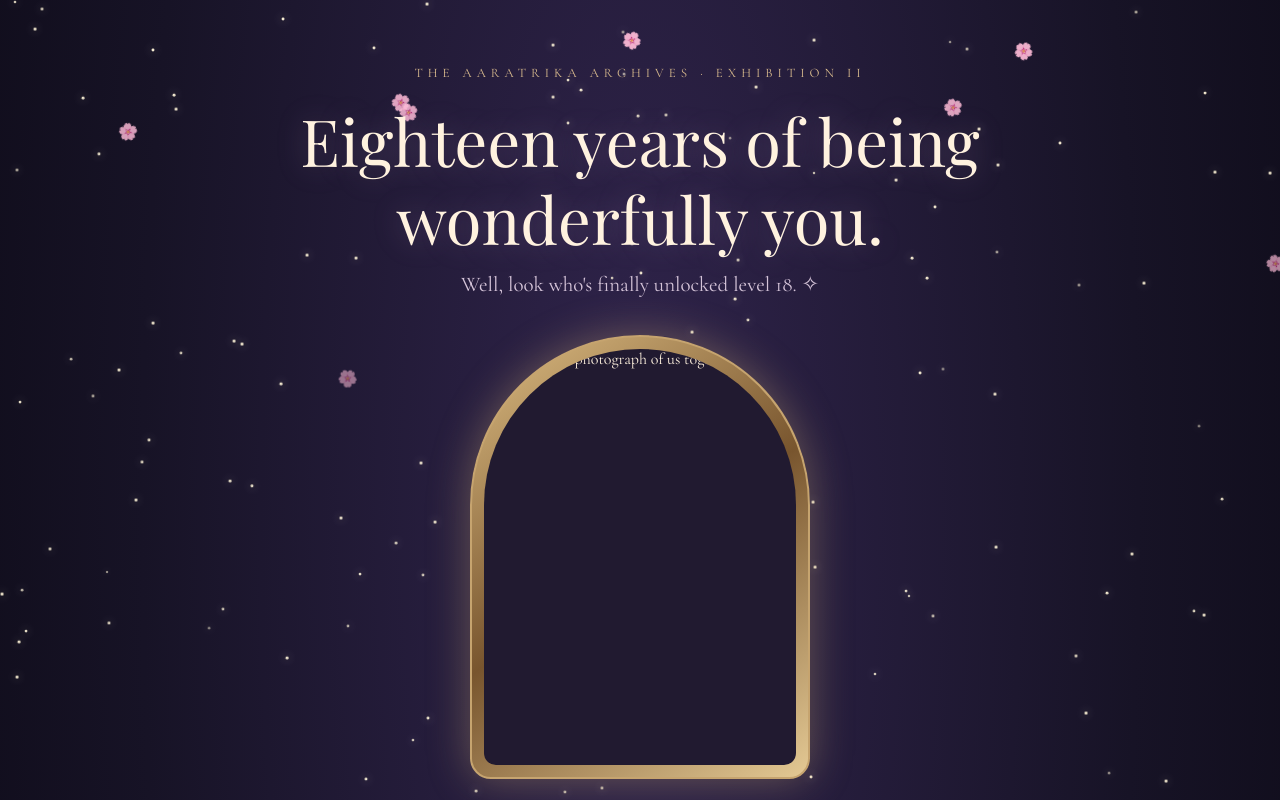
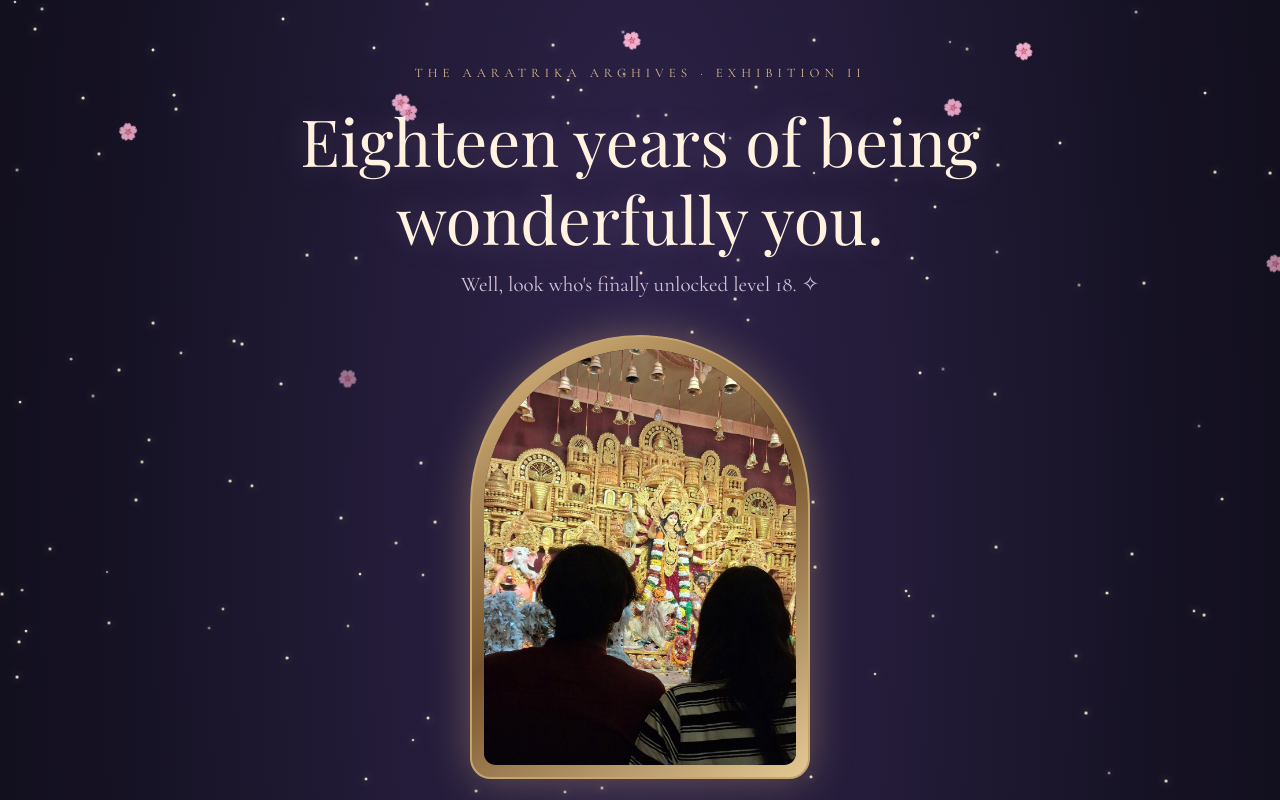
Before and after one commit to aaravsrivastava372-droid/The-Aaratrika-Archives-, a plain HTML site: page birthday-hall.html in a window 1280 px wide. Shown: the top 800 px of the page. Drawn offline with nearby package versions, Linux system fonts and the light colour scheme.

Commit message:
Update birthday-hall.html

```diff
--- a/birthday-hall.html
+++ b/birthday-hall.html
@@ -397,9 +397,9 @@ footer {
     <div class="photo-frame">
         <div class="photo-inner">
             <img
-                src="assets/photos/together.jpg"
-                alt="A photograph of us together"
-            >
+    src="together.jpg"
+    alt="A photograph of us together"
+>
         </div>
     </div>
 
```
